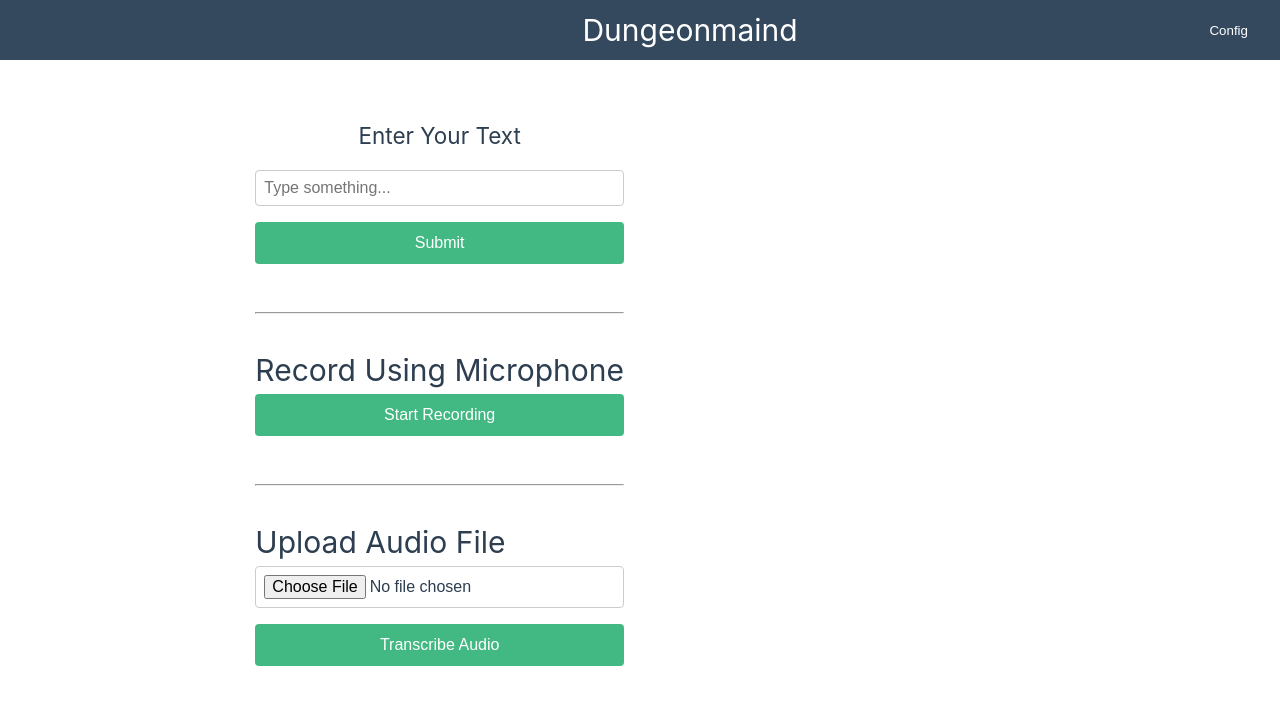
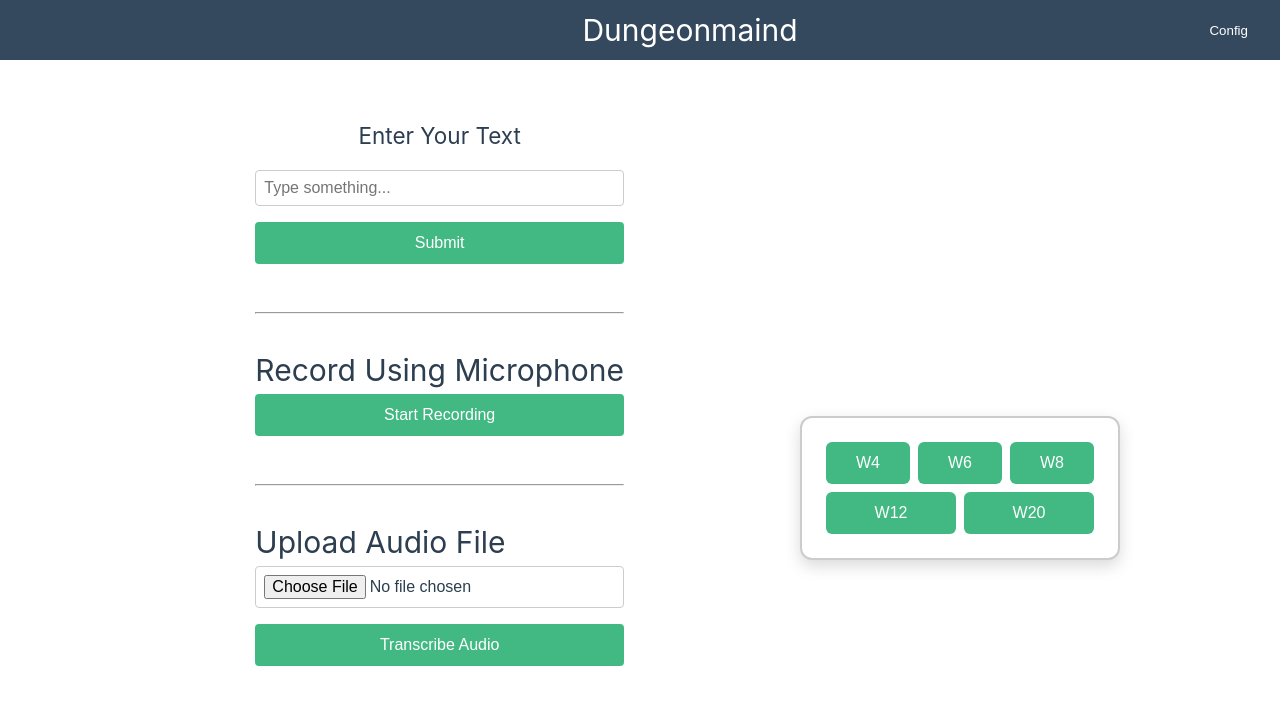
Before and after one commit to jrex51/Dungeonmaind, a Vue app in the folder frontend/: page / in a window 1280 px wide. Shown: the top 704 px of the page. Built offline with nearby package versions, Linux system fonts and the light colour scheme; the HTML template or start-up script is replaced by a standard one.

Commit message:
dice added

```diff
--- a/frontend/src/views/HomeView.vue
+++ b/frontend/src/views/HomeView.vue
@@ -18,6 +18,8 @@ const mediaRecorder = ref<MediaRecorder | null >(null)
 const audioChunks = ref<Blob[]>([])
 const recordedAudioURL = ref<string | null>(null)
 const currentAudio = ref<HTMLAudioElement | null>(null)
+
+const diceResult = ref<string>('')
 
 function goToConfig() {
   router.push('/config')
@@ -161,6 +163,11 @@ async function transcribeRecording() {
   }
 }
 
+function rollDice(sides: number) {
+  const result = Math.floor(Math.random() * sides) + 1
+  diceResult.value = `W${sides} → ${result}`
+}
+
 </script>
 
 <template>
@@ -213,6 +220,19 @@ async function transcribeRecording() {
 
     <div v-if="audioUploadStatus" class="output">
       <p>{{ audioUploadStatus }}</p>
+    </div>
+
+    <div class="dice-widget">
+      <div class="dice-buttons">
+      <button @click="rollDice(4)" class="dice-button">W4</button>
+      <button @click="rollDice(6)" class="dice-button">W6</button>
+      <button @click="rollDice(8)" class="dice-button">W8</button>
+      <button @click="rollDice(12)" class="dice-button">W12</button>
+      <button @click="rollDice(20)" class="dice-button">W20</button>
+      </div>
+      <div class="dice-result" v-if="diceResult">
+      {{ diceResult }}
+      </div>
     </div>
   </div>
 </template>
@@ -302,4 +322,45 @@ h2 {
   border-radius: 4px;
   border: 1px solid #eee;
 }
+
+.dice-widget {
+  position: fixed;
+  bottom: 240px;
+  right: 160px;
+  background-color: white;
+  border: 2px solid #ccc;
+  border-radius: 12px;
+  padding: 1.5rem;
+  box-shadow: 0 6px 16px rgba(0, 0, 0, 0.15);
+  z-index: 1001;
+  width: 320px;
+}
+
+.dice-buttons {
+  display: flex;
+  flex-wrap: wrap;
+  gap: 0.5rem;
+  justify-content: center;
+}
+
+.dice-button {
+  flex: 1 0 30%;
+  padding: 0.75rem;
+  font-size: 1rem;
+  background-color: #42b983;
+  color: white;
+  border: none;
+  border-radius: 6px;
+  cursor: pointer;
+}
+
+.dice-button:hover {
+  background-color: #369f6e;
+}
+
+.dice-result {
+  margin-top: 1rem;
+  text-align: center;
+  font-weight: bold;
+}
 </style>
```
